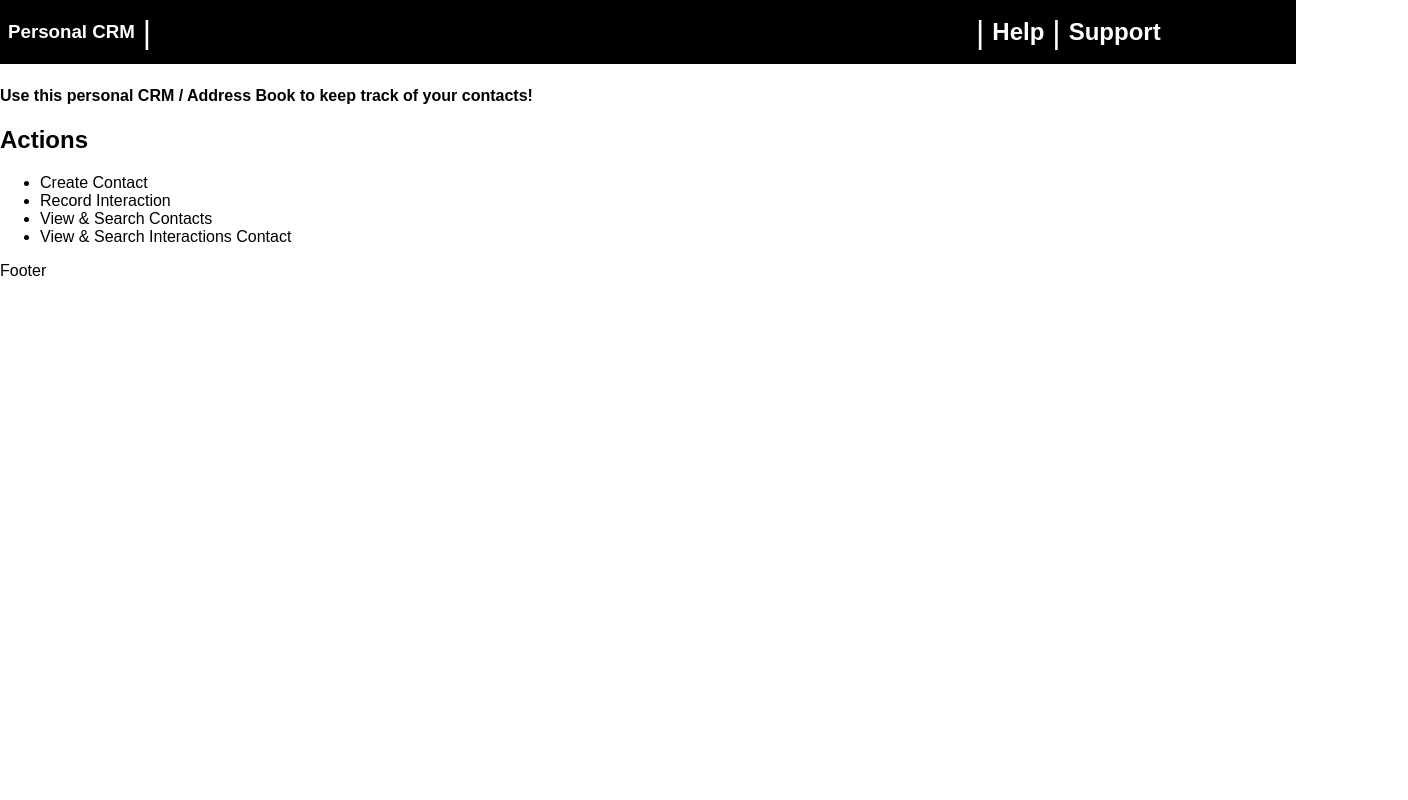
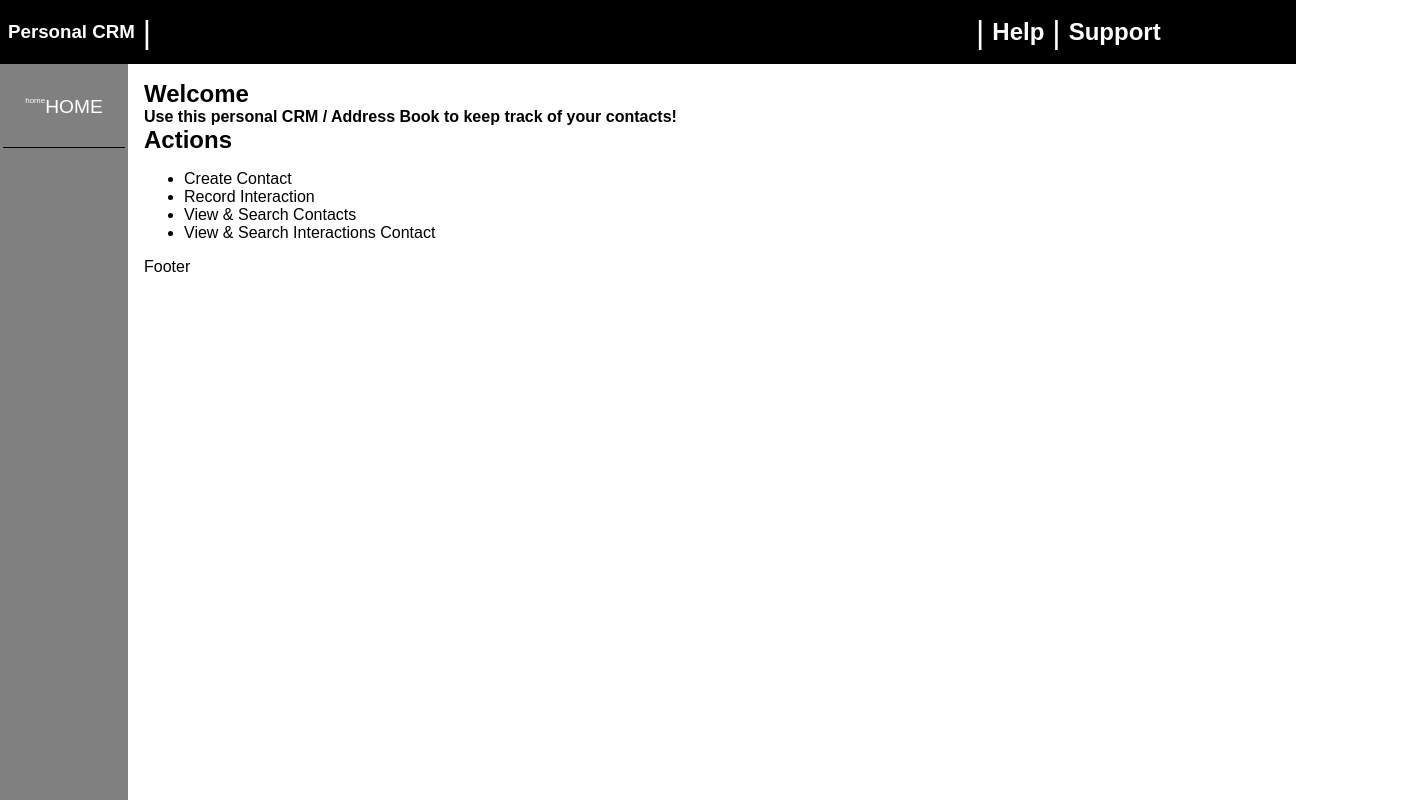
Before and after one commit to Jonathan-Paul-Wood/courm, a React (Create React App) app: page /home in a window 1280 px wide. Shown: the whole page, 1408 px wide, since content can reach past the window. Built offline with nearby package versions, Linux system fonts and the light colour scheme.

Commit message:
added left side bar

```diff
--- a/src/common/App/App.css
+++ b/src/common/App/App.css
@@ -1,4 +1,18 @@
 body {
     margin: 0;
+    padding: 0;
+    top: 0;
+    left: 0;
+    position: relative;
     font: 1em "Marker Felt", fantasy;
 }
+
+div, h1, h2, h3, h4, h5, h6, p {
+    margin: 0;
+    padding: 0;
+}
+
+code {
+    font-family: source-code-pro, Menlo, Monaco, Consolas, 'Courier New',
+    monospace;
+}
--- a/src/components/AppHome/AppHome.js
+++ b/src/components/AppHome/AppHome.js
@@ -16,14 +16,9 @@ export default function AppHome() {
     }
 
     return (
-        <div>
-            <div>
+        <React.Fragment>
             <h2>Welcome</h2>
-            </div>
-            <div>
             <h4>Use this personal CRM / Address Book to keep track of your contacts!</h4>
-            </div>
-            <div>
             <h2>Actions</h2>
             <ul>
                 <li><a onClick={() => handleActionSelection('create', 'contacts')}>Create Contact</a></li>
@@ -31,7 +26,6 @@ export default function AppHome() {
                 <li><a onClick={() => handleActionSelection('view', 'contacts')}>View & Search Contacts</a></li>
                 <li><a onClick={() => handleActionSelection('view', 'interactions')}>View & Search Interactions Contact</a></li>
             </ul>
-            </div>
-        </div>
+        </React.Fragment>
     );
 }
--- a/src/layouts/AppLayout/AppLayout.js
+++ b/src/layouts/AppLayout/AppLayout.js
@@ -2,9 +2,17 @@ import React from 'react';
 import styled from 'styled-components';
 import { Route } from 'react-router-dom';
 import AppHeader from '../../layouts/AppLayout/headers/AppHeader/AppHeader';
+import LeftSidebar from '../../layouts/AppLayout/LeftSideBar/LeftSideBar';
 
 const AppWrapper = styled.div`
     background-color: #ffffff;
+
+    .content {
+        position: relative;
+        top: 4em;
+        left: 8em;
+        padding: 1em;
+    }
 `;
 
 export default function AppLayout({component: Component, ...props}) {
@@ -14,7 +22,7 @@ export default function AppLayout({component: Component, ...props}) {
         render={matchProps => (
             <AppWrapper>
                 <AppHeader />
-                <div>LeftSidebar</div>
+                <LeftSidebar />
                 <div className="content">
                     <Component {...matchProps} />
                     <div>Footer</div>
--- /dev/null
+++ b/src/layouts/AppLayout/LeftSideBar/LeftSideBar.js
@@ -0,0 +1,44 @@
+import React from 'react';
+import styled from 'styled-components';
+import SideBarNavItem from './SideBarNavItem/SideBarNavItem';
+import leftNavigationOptions from '../../../configs/appConfig';
+
+const LeftSideBarWrapper = styled.div`
+    position: fixed;
+    top: 4em;
+    width: 8em;
+    height: calc(100% - 4em);
+    display: flex;
+    background-color: gray;
+    color: white;
+`;
+
+export default function LeftSidebar() {
+
+    const leftNavigationOptions = [
+        {
+            icon: 'home',
+            title: 'Home',
+            path: '/home',
+        },
+        // {
+        //     icon: 'people',
+        //     title: 'Contacts',
+        //     path: '/contacts',
+        // },
+    ]
+
+    return (
+        <LeftSideBarWrapper>
+            {leftNavigationOptions.map(option => {
+                return (
+                    <SideBarNavItem
+                        icon={option.icon}
+                        title={option.title}
+                        path={option.path}
+                    />
+                )
+            })}
+        </LeftSideBarWrapper>
+    );
+}
--- /dev/null
+++ b/src/layouts/AppLayout/LeftSideBar/SideBarNavItem/SideBarNavItem.js
@@ -0,0 +1,39 @@
+import React from 'react';
+import { useHistory } from 'react-router-dom';
+import styled from 'styled-components';
+
+const ItemWrapper = styled.div`
+    width: 8rem;
+    height: 5rem;
+    font-size: 1.2rem;
+    margin: 0.2rem;
+    border-bottom: 1px solid black;
+    display: flex;
+    position: relative;
+`;
+
+const ItemContainer = styled.div`
+    display: flex;
+    margin: auto;
+
+    span {
+        font-size: 0.5rem;
+    }
+`;
+
+export default function LeftSidebar(props) {
+    const history = useHistory();
+
+    function handleNavigation(path) {
+        history.push(`/${path}`);
+    }
+
+    return (
+        <ItemWrapper>
+            <ItemContainer onClick={() => handleNavigation(props.path)}>
+                <span>{props.icon}</span>
+                {props.title.toUpperCase()}
+            </ItemContainer>
+        </ItemWrapper>
+    );
+}
```
Also changed, not shown: src/layouts/AppLayout/LeftSideBar/SideBarNavItem/index.js (added), src/layouts/AppLayout/LeftSideBar/index.js (added). Lines whose indentation alone changed are shown as unchanged.
